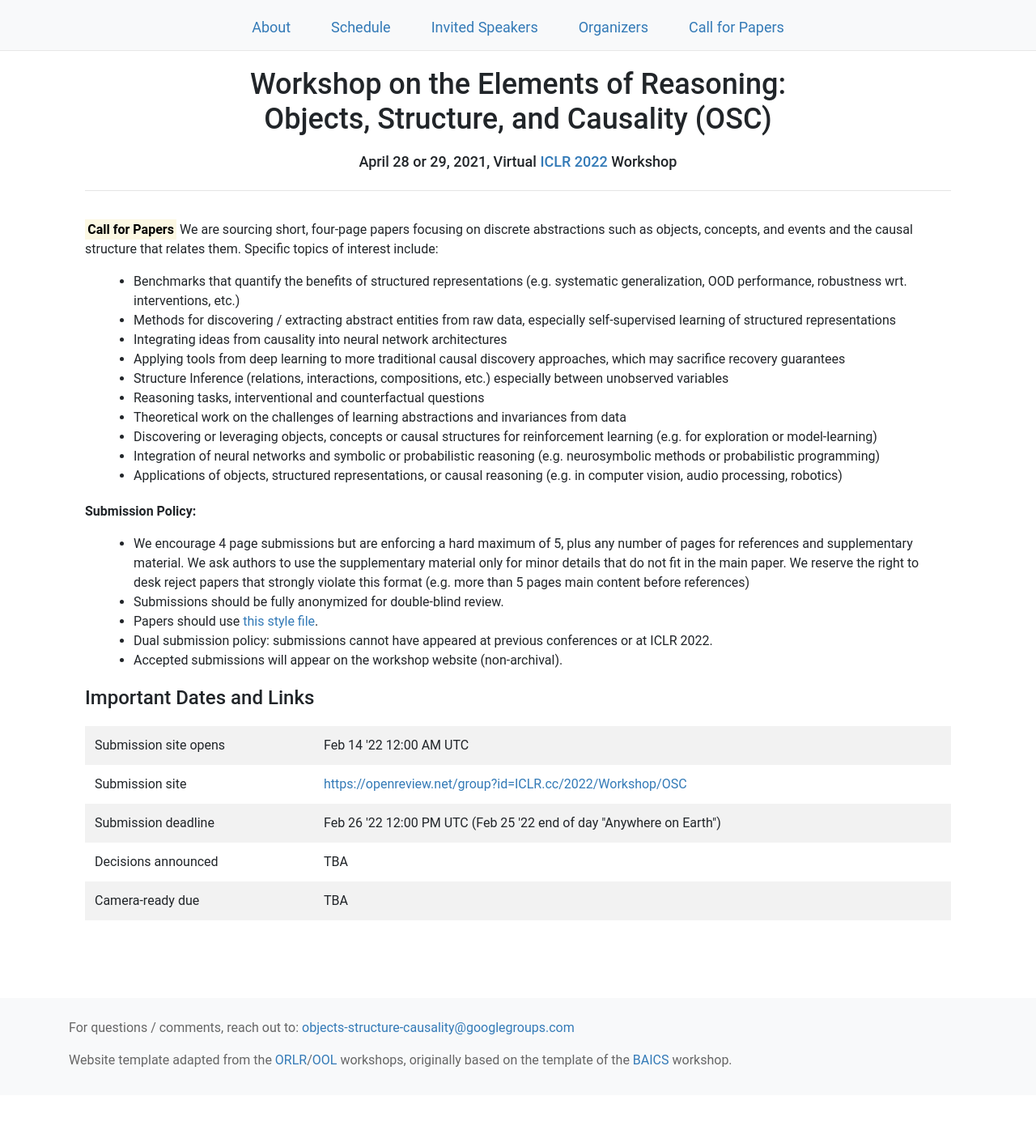
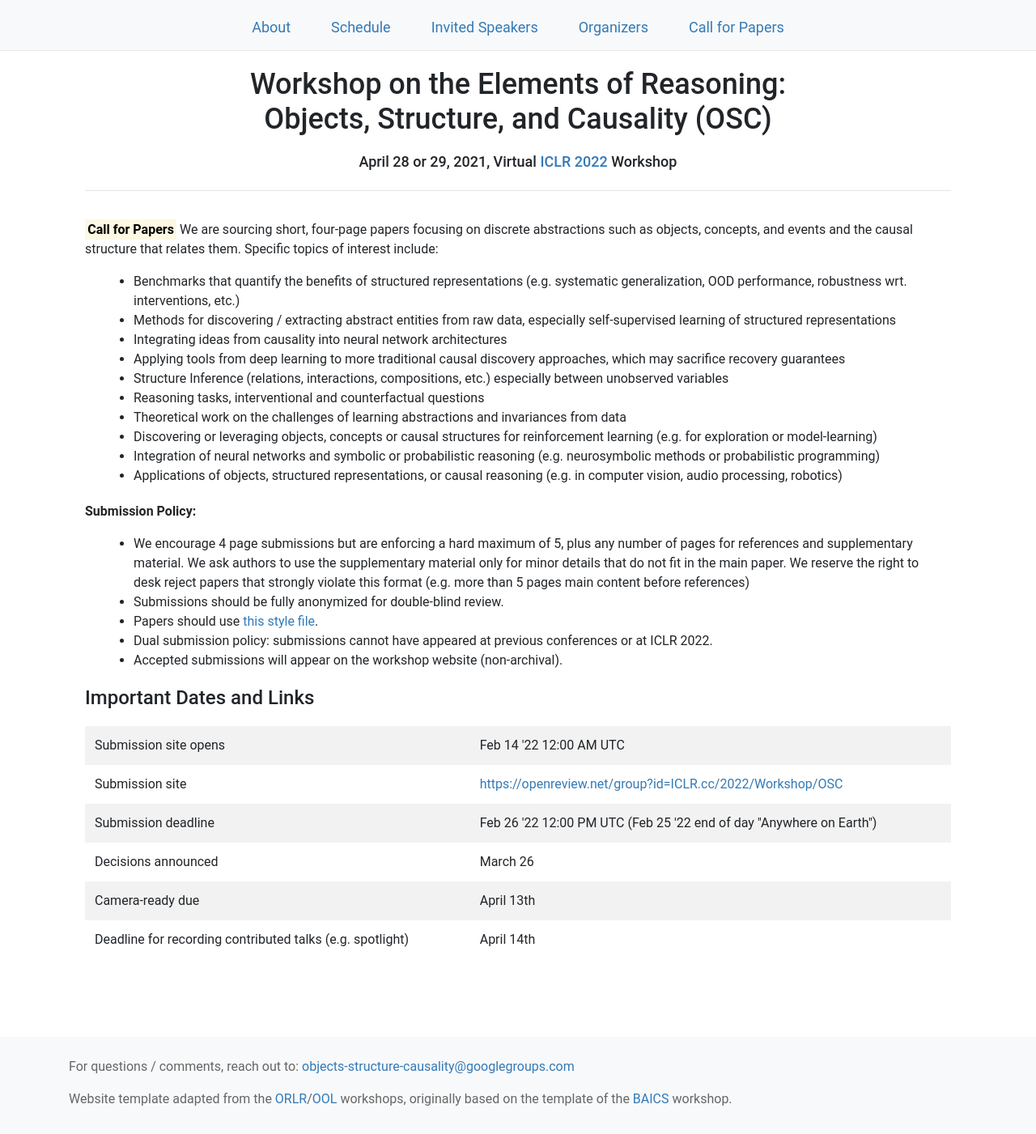
Before and after one commit to objects-structure-causality/objects-structure-causality.github.io, a Jekyll site: the page built from submit.html, in a window 1280 px wide. Shown: the whole page at 81% size. Built offline with Jekyll 4.4.1, drawn with Linux system fonts in a browser that asks for light colours; nearby versions of some CDN libraries; before the commit the page ends 1353 px from its top, so only the background shows below that.

Commit message:
deadlines

```diff
--- a/submit.html
+++ b/submit.html
@@ -48,11 +48,15 @@ layout: default
     </tr>
     <tr>
       <td>Decisions announced</td>
-      <td>TBA</td>
+      <td>March 26</td>
     </tr>
     <tr>
       <td>Camera-ready due</td>
-      <td>TBA</td>
+      <td>April 13th</td>
+    </tr>
+    <tr>
+      <td>Deadline for recording contributed talks (e.g. spotlight)</td>
+      <td>April 14th</td>
     </tr>
     </tbody>
     </table>
```
